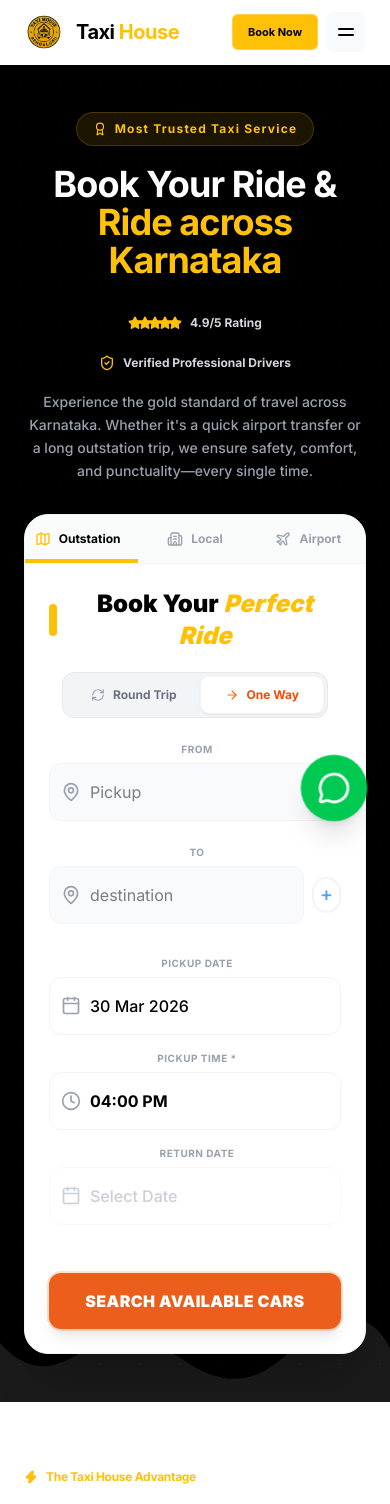
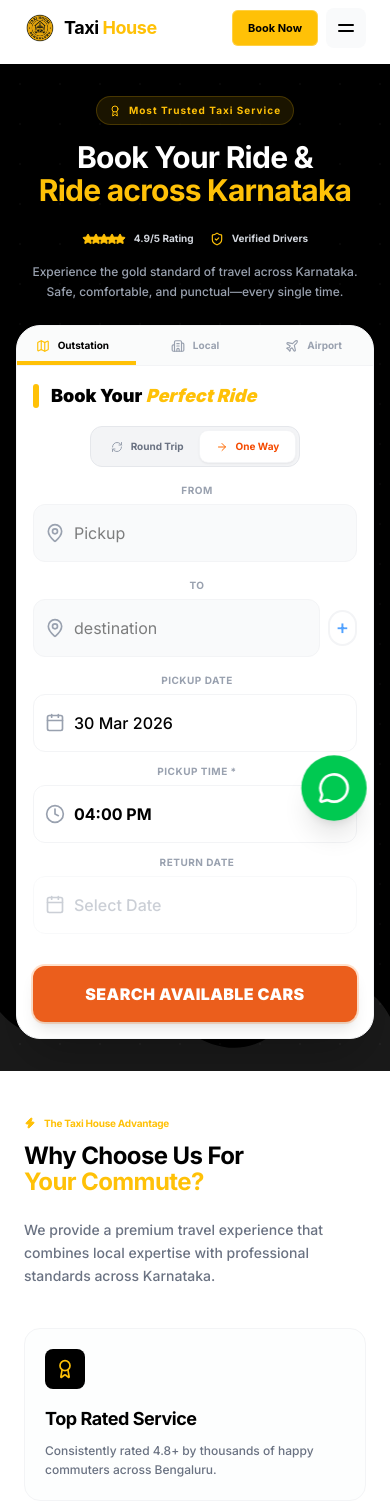
Before and after one commit to adithyack29/taxi-house-bengaluru, a React (Vite) app in the folder client/: page / in a window 390 px wide. Shown: the top 1504 px of the page. Built offline with nearby package versions, Linux system fonts and the light colour scheme.

Commit message:
Global mobile-first UI overhaul: compacted all sections, scaled down typography, and refined spacing for a clean, premium experience.

```diff
--- a/client/src/components/BookingForm.jsx
+++ b/client/src/components/BookingForm.jsx
@@ -243,11 +243,11 @@ const BookingForm = () => {
                 setActiveTab(tab.id);
                 setFareEstimate(null);
               }}
-              className={`flex-1 flex items-center justify-center space-x-2 py-4 text-xs sm:text-sm font-bold transition-all relative ${
+              className={`flex-1 flex items-center justify-center space-x-2 py-3 sm:py-4 text-[10px] sm:text-sm font-bold transition-all relative ${
                 isActive ? 'text-secondary' : 'text-gray-400 hover:text-secondary/70'
               }`}
             >
-              <Icon size={16} className={isActive ? 'text-primary' : 'text-gray-400'} />
+              <Icon size={14} className={isActive ? 'text-primary' : 'text-gray-400'} />
               <span>{tab.label}</span>
               {isActive && (
                 <motion.div
@@ -260,9 +260,9 @@ const BookingForm = () => {
         })}
       </div>
 
-      <div className="p-6 sm:p-8">
-        <h2 className="text-2xl font-black text-secondary mb-5 flex items-center space-x-3">
-          <div className="w-2 h-8 bg-primary rounded-full" />
+      <div className="p-4 sm:p-8">
+        <h2 className="text-lg sm:text-2xl font-black text-secondary mb-4 flex items-center space-x-3">
+          <div className="w-1.5 h-6 bg-primary rounded-full" />
           <span>Book Your <span className="text-primary italic">Perfect Ride</span></span>
         </h2>
 
@@ -279,7 +279,7 @@ const BookingForm = () => {
         <form onSubmit={handleSubmit} className="space-y-4">
           {/* Specific Selectors based on Tab */}
           {activeTab === 'outstation' && (
-            <div className="flex justify-center mb-6">
+            <div className="flex justify-center mb-4 sm:mb-6">
               <div className="flex bg-gray-100 p-1 rounded-xl border border-gray-200">
                 {[
                   { id: 'two-way', label: 'Round Trip', icon: RefreshCw },
@@ -292,13 +292,13 @@ const BookingForm = () => {
                       key={type.id}
                       type="button"
                       onClick={() => setFormData({ ...formData, tripType: type.id })}
-                      className={`flex items-center space-x-2 px-6 py-2.5 rounded-lg text-xs font-bold transition-all ${
+                      className={`flex items-center space-x-2 px-4 sm:px-6 py-2 rounded-lg text-[10px] sm:text-xs font-bold transition-all ${
                         isSelected
                           ? 'bg-white text-orange-600 shadow-sm ring-1 ring-gray-100'
                           : 'text-gray-500 hover:text-gray-700'
                       }`}
                     >
-                      <Icon size={14} className={isSelected ? 'text-orange-500' : 'text-gray-400'} />
+                      <Icon size={12} className={isSelected ? 'text-orange-500' : 'text-gray-400'} />
                       <span>{type.label}</span>
                     </button>
                   );
@@ -308,9 +308,9 @@ const BookingForm = () => {
           )}
 
           {activeTab === 'outstation' ? (
-            <div className="space-y-8 animate-in fade-in duration-300">
+            <div className="space-y-4 sm:space-y-8 animate-in fade-in duration-300">
               {/* Row 1: From/To */}
-              <div className="grid grid-cols-1 md:grid-cols-2 gap-6 relative">
+              <div className="grid grid-cols-1 md:grid-cols-2 gap-4 sm:gap-6 relative">
                 <div className="space-y-1.5">
                   <label className="block text-[10px] font-bold text-gray-400 uppercase ml-1 tracking-wider">From</label>
                   <LocationInput
@@ -378,7 +378,7 @@ const BookingForm = () => {
               )}
 
               {/* Row 2: Date/Time/Return */}
-              <div className="grid grid-cols-1 sm:grid-cols-3 gap-4">
+              <div className="grid grid-cols-1 sm:grid-cols-3 gap-3 sm:gap-4">
                 <div className="space-y-1.5">
                   <label className="block text-[10px] font-bold text-gray-400 uppercase ml-1 tracking-wider">Pickup Date</label>
                   <CustomDatePicker
@@ -424,9 +424,9 @@ const BookingForm = () => {
               </button>
             </div>
           ) : activeTab === 'local' ? (
-            <div className="space-y-6 animate-in fade-in duration-300">
+            <div className="space-y-4 sm:space-y-6 animate-in fade-in duration-300">
               {/* Row 1: City & Package */}
-              <div className="grid grid-cols-1 sm:grid-cols-2 gap-6">
+              <div className="grid grid-cols-1 sm:grid-cols-2 gap-4 sm:gap-6">
                 <div className="space-y-1.5">
                   <label className="block text-[10px] font-bold text-gray-400 uppercase ml-1 tracking-wider">City</label>
                   <div className="relative group">
@@ -527,7 +527,7 @@ const BookingForm = () => {
               </button>
             </div>
           ) : (
-            <div className="space-y-8 animate-in fade-in duration-300">
+            <div className="space-y-4 sm:space-y-8 animate-in fade-in duration-300">
               {/* Airport Tab Content */}
               <div className="flex justify-center mb-4">
                 <div className="flex bg-gray-100 p-1 rounded-xl border border-gray-200">
--- a/client/src/components/Footer.jsx
+++ b/client/src/components/Footer.jsx
@@ -18,8 +18,8 @@ const Footer = () => {
 
           {/* Quick Links */}
           <div className="col-span-1 text-center sm:text-left">
-            <h4 className="text-[10px] font-bold text-white/40 mb-2 sm:mb-6">Quick Links</h4>
-            <ul className="space-y-2 sm:space-y-4 text-xs sm:text-lg font-medium">
+            <h4 className="text-[10px] font-bold text-white/40 mb-1.5 sm:mb-6 uppercase tracking-wider">Quick Links</h4>
+            <ul className="space-y-1 sm:space-y-4 text-xs sm:text-lg font-medium">
               <li><Link to="/" className="text-white/80 hover:text-primary transition-all duration-300">Home</Link></li>
               <li><Link to="/services" className="text-white/80 hover:text-primary transition-all duration-300">Services</Link></li>
               <li><Link to="/fleet" className="text-white/80 hover:text-primary transition-all duration-300">Fleet</Link></li>
@@ -29,12 +29,12 @@ const Footer = () => {
 
           {/* Services */}
           <div className="col-span-1 text-center sm:text-left">
-            <h4 className="text-[10px] font-bold text-white/40 mb-2 sm:mb-6">Services</h4>
-            <ul className="space-y-2 sm:space-y-4 text-xs sm:text-lg font-medium text-white/80">
-              <li className="hover:text-primary transition-colors cursor-default text-xs sm:text-lg">Local</li>
-              <li className="hover:text-primary transition-colors cursor-default text-xs sm:text-lg">Airport</li>
-              <li className="hover:text-primary transition-colors cursor-default text-xs sm:text-lg">Outstation</li>
-              <li className="hover:text-primary transition-colors cursor-default text-xs sm:text-lg">Corporate</li>
+            <h4 className="text-[10px] font-bold text-white/40 mb-1.5 sm:mb-6 uppercase tracking-wider">Services</h4>
+            <ul className="space-y-1 sm:space-y-4 text-xs sm:text-lg font-medium text-white/80">
+              <li className="hover:text-primary transition-colors cursor-default">Local</li>
+              <li className="hover:text-primary transition-colors cursor-default">Airport</li>
+              <li className="hover:text-primary transition-colors cursor-default">Outstation</li>
+              <li className="hover:text-primary transition-colors cursor-default">Corporate</li>
             </ul>
           </div>
 
--- a/client/src/components/Hero.jsx
+++ b/client/src/components/Hero.jsx
@@ -5,23 +5,23 @@ import { motion } from 'framer-motion';
 
 const Hero = () => {
   return (
-    <div className="relative min-h-[70vh] lg:min-h-[85vh] flex items-center bg-secondary pb-12 sm:pb-20 overflow-hidden">
+    <div className="relative min-h-[60vh] lg:min-h-[85vh] flex items-center bg-secondary pb-8 sm:pb-20 overflow-hidden">
       {/* Background Pattern - Subtle */}
       <div className="absolute inset-0 z-0 overflow-hidden opacity-[0.03]">
         <div className="absolute inset-x-0 top-0 h-full w-full bg-[radial-gradient(#fff_1px,transparent_1px)] [background-size:40px_40px]"></div>
       </div>
 
-      <div className="max-w-7xl mx-auto px-6 sm:px-8 lg:px-12 w-full relative z-[10] pt-12 lg:pt-16">
-        <div className="flex flex-col items-center text-center space-y-8 sm:space-y-10">
+      <div className="max-w-7xl mx-auto px-4 sm:px-8 lg:px-12 w-full relative z-[10] pt-8 lg:pt-16">
+        <div className="flex flex-col items-center text-center space-y-6 sm:space-y-10">
 
           {/* Text Content */}
-          <div className="text-white space-y-5 max-w-4xl mx-auto">
+          <div className="text-white space-y-4 max-w-4xl mx-auto">
             <motion.div
               initial={{ opacity: 0, x: -20 }}
               animate={{ opacity: 1, x: 0 }}
-              className="inline-flex items-center space-x-2 px-4 py-2 rounded-full bg-primary/10 text-primary font-bold text-xs tracking-widest border border-primary/20 backdrop-blur-sm"
+              className="inline-flex items-center space-x-2 px-3 py-1.5 rounded-full bg-primary/10 text-primary font-bold text-[10px] tracking-widest border border-primary/20 backdrop-blur-sm"
             >
-              <Award size={14} />
+              <Award size={12} />
               <span>Most Trusted Taxi Service</span>
             </motion.div>
 
@@ -29,7 +29,7 @@ const Hero = () => {
               initial={{ opacity: 0, y: 20 }}
               animate={{ opacity: 1, y: 0 }}
               transition={{ delay: 0.1 }}
-              className="text-4xl sm:text-5xl md:text-6xl lg:text-7xl font-bold leading-[1.05] tracking-tight block"
+              className="text-3xl sm:text-5xl md:text-6xl lg:text-7xl font-bold leading-[1.1] tracking-tight block px-2"
             >
               Book Your Ride & <br />
               <span className="text-primary">Ride across Karnataka</span>
@@ -39,18 +39,18 @@ const Hero = () => {
               initial={{ opacity: 0 }}
               animate={{ opacity: 1 }}
               transition={{ delay: 0.3 }}
-              className="flex flex-wrap items-center justify-center gap-6 pt-4"
+              className="flex flex-wrap items-center justify-center gap-4 pt-2"
             >
               <div className="flex items-center space-x-2">
                 <div className="flex -space-x-1">
-                  {[1,2,3,4,5].map(i => <Star key={i} size={14} className="fill-primary text-primary" />)}
+                  {[1,2,3,4,5].map(i => <Star key={i} size={12} className="fill-primary text-primary" />)}
                 </div>
-                <span className="text-xs font-bold text-gray-300">4.9/5 Rating</span>
+                <span className="text-[10px] font-bold text-gray-300">4.9/5 Rating</span>
               </div>
-              <div className="h-4 w-px bg-gray-700 hidden sm:block" />
+              <div className="h-3 w-px bg-gray-700 hidden sm:block" />
               <div className="flex items-center space-x-2">
-                <ShieldCheck size={16} className="text-primary" />
-                <span className="text-xs font-bold text-gray-300">Verified Professional Drivers</span>
+                <ShieldCheck size={14} className="text-primary" />
+                <span className="text-[10px] font-bold text-gray-300">Verified Drivers</span>
               </div>
             </motion.div>
 
@@ -58,9 +58,9 @@ const Hero = () => {
               initial={{ opacity: 0 }}
               animate={{ opacity: 1 }}
               transition={{ delay: 0.4 }}
-              className="text-sm sm:text-base text-gray-400 max-w-xl mx-auto leading-relaxed font-medium"
+              className="text-xs sm:text-base text-gray-400 max-w-lg mx-auto leading-relaxed font-medium px-4"
             >
-              Experience the gold standard of travel across Karnataka. Whether it's a quick airport transfer or a long outstation trip, we ensure safety, comfort, and punctuality—every single time.
+              Experience the gold standard of travel across Karnataka. Safe, comfortable, and punctual—every single time.
             </motion.p>
           </div>
 
--- a/client/src/components/WhyChooseUs.jsx
+++ b/client/src/components/WhyChooseUs.jsx
@@ -43,21 +43,21 @@ const WhyChooseUs = () => {
   const isHoverable = useHoverQuery();
 
   return (
-    <section className="py-16 lg:py-24 bg-white overflow-hidden px-6 sm:px-8 lg:px-12">
+    <section className="py-10 sm:py-16 lg:py-24 bg-white overflow-hidden px-6 sm:px-8 lg:px-12">
       <div className="max-w-7xl mx-auto">
 
-        <div className="flex flex-col lg:flex-row items-start justify-between mb-16 gap-8">
+        <div className="flex flex-col lg:flex-row items-start justify-between mb-10 sm:mb-16 gap-6 sm:gap-8">
           <motion.div
             initial={{ opacity: 0, x: -20 }}
             whileInView={{ opacity: 1, x: 0 }}
             viewport={{ once: true }}
             className="text-left lg:max-w-2xl"
           >
-            <div className="inline-flex items-center space-x-2 text-primary font-bold tracking-tight text-xs mb-4">
-              <Zap size={14} className="fill-primary" />
+            <div className="inline-flex items-center space-x-2 text-primary font-bold tracking-tight text-[10px] sm:text-xs mb-3 sm:mb-4">
+              <Zap size={12} sm:size={14} className="fill-primary" />
               <span>The Taxi House Advantage</span>
             </div>
-            <h2 className="text-4xl sm:text-5xl lg:text-7xl font-bold text-secondary leading-[1.1] tracking-tight">
+            <h2 className="text-2xl sm:text-4xl md:text-5xl lg:text-7xl font-bold text-secondary leading-[1.1] tracking-tight">
               Why Choose Us For <br />
               <span className="text-primary">Your Commute?</span>
             </h2>
@@ -78,7 +78,7 @@ const WhyChooseUs = () => {
           initial="hidden"
           whileInView="show"
           viewport={{ once: true }}
-          className="grid grid-cols-1 md:grid-cols-2 lg:grid-cols-4 gap-8"
+          className="grid grid-cols-1 md:grid-cols-2 lg:grid-cols-4 gap-4 sm:gap-8"
         >
           {features.map((feature, idx) => {
             const Icon = feature.icon;
@@ -86,13 +86,13 @@ const WhyChooseUs = () => {
               <motion.div
                 key={idx}
                 variants={itemVariants}
-                className="group p-8 rounded-3xl border border-gray-100 bg-gray-50/30 hover:bg-white hover:shadow-2xl hover:shadow-primary/10 transition-all duration-300"
+                className="group p-5 sm:p-8 rounded-2xl sm:rounded-3xl border border-gray-100 bg-gray-50/30 hover:bg-white hover:shadow-2xl hover:shadow-primary/10 transition-all duration-300"
               >
-                <div className="inline-flex items-center justify-center w-12 h-12 rounded-xl bg-secondary text-primary mb-6 transition-transform">
-                  <Icon size={24} />
+                <div className="inline-flex items-center justify-center w-10 h-10 sm:w-12 sm:h-12 rounded-lg sm:rounded-xl bg-secondary text-primary mb-4 sm:mb-6 transition-transform">
+                  <Icon size={20} sm:size={24} />
                 </div>
-                <h3 className="text-xl font-bold text-secondary mb-3 tracking-tight">{feature.title}</h3>
-                <p className="text-sm text-gray-500 font-medium leading-relaxed">{feature.desc}</p>
+                <h3 className="text-lg sm:text-xl font-bold text-secondary mb-2 sm:mb-3 tracking-tight">{feature.title}</h3>
+                <p className="text-xs sm:text-sm text-gray-500 font-medium leading-relaxed">{feature.desc}</p>
               </motion.div>
             );
           })}
--- a/client/src/components/ui/navbar.tsx
+++ b/client/src/components/ui/navbar.tsx
@@ -59,16 +59,16 @@ export const Header = () => {
             <nav className={cn(
                 "w-full transition-all duration-300 ease-in-out border-b",
                 isScrolled
-                    ? "bg-white/95 backdrop-blur-md shadow-lg py-2 border-gray-100"
-                    : "bg-white py-3 border-transparent"
+                    ? "bg-white/95 backdrop-blur-md shadow-lg py-1.5 sm:py-2 border-gray-100"
+                    : "bg-white py-2 sm:py-3 border-transparent"
             )}>
                 <div className="max-w-7xl mx-auto px-6 lg:px-12 flex items-center justify-between">
                     {/* Logo Area */}
                     <div className="flex items-center">
                         <Link to="/" className="flex items-center group">
-                            <img src="/logo.png" alt="Taxi House" className="h-10 lg:h-12 w-auto object-contain transition-transform" />
-                            <div className="ml-3">
-                                <span className="text-xl lg:text-2xl font-bold tracking-tight text-secondary">Taxi <span className="text-primary">House</span></span>
+                            <img src="/logo.png" alt="Taxi House" className="h-8 lg:h-12 w-auto object-contain transition-transform" />
+                            <div className="ml-2 lg:ml-3">
+                                <span className="text-lg lg:text-2xl font-bold tracking-tight text-secondary">Taxi <span className="text-primary">House</span></span>
                             </div>
                         </Link>
                     </div>
@@ -142,8 +142,8 @@ export const Header = () => {
                             {/* Menu Header with Logo & Close */}
                             <div className="flex items-center justify-between mb-8 pb-4 border-b border-gray-50">
                                 <div className="flex items-center">
-                                    <img src="/logo.png" alt="Taxi House" className="h-8 w-auto object-contain" />
-                                    <span className="ml-2 ttext-base font-bold text-secondary">Taxi <span className="text-primary">House</span></span>
+                                    <img src="/logo.png" alt="Taxi House" className="h-7 w-auto object-contain" />
+                                    <span className="ml-2 text-sm font-bold text-secondary">Taxi <span className="text-primary">House</span></span>
                                 </div>
                                 <button
                                     onClick={() => setMenuState(false)}
@@ -153,14 +153,14 @@ export const Header = () => {
                                 </button>
                             </div>
 
-                            <ul className="space-y-2">
+                            <ul className="space-y-1">
                                 {menuItems.map((item) => (
                                     <li key={item.name}>
                                         <Link
                                             to={item.href}
                                             onClick={() => setMenuState(false)}
                                             className={cn(
-                                                "block p-4 rounded-xl text-lg font-bold transition-all",
+                                                "block p-3 rounded-xl text-base font-bold transition-all",
                                                 isActive(item.href) ? "bg-primary/10 text-primary" : "text-secondary active:bg-gray-50"
                                             )}
                                         >
--- a/client/src/pages/About.jsx
+++ b/client/src/pages/About.jsx
@@ -34,7 +34,7 @@ const About = () => {
       className="bg-background min-h-screen pt-10"
     >
       {/* Hero Section */}
-      <section className="relative h-[45vh] flex items-center justify-center overflow-hidden bg-secondary text-white">
+      <section className="relative h-[35vh] sm:h-[45vh] flex items-center justify-center overflow-hidden bg-secondary text-white">
         <div className="absolute inset-0 z-0 scale-110">
           <img
             src="/about-1.png"
@@ -50,14 +50,14 @@ const About = () => {
             animate={{ opacity: 1, y: 0 }}
             transition={{ duration: 0.8 }}
           >
-            <span className="inline-block px-4 py-1 rounded-full bg-primary/20 text-primary text-xs font-bold uppercase tracking-widest mb-6">
+            <span className="inline-block px-3 py-1 rounded-full bg-primary/20 text-primary text-[10px] font-bold uppercase tracking-widest mb-4 sm:mb-6">
               Our Story
             </span>
-            <h1 className="text-4xl md:text-6xl lg:text-7xl font-bold tracking-tight mb-8">
+            <h1 className="text-2xl sm:text-5xl md:text-6xl lg:text-7xl font-bold tracking-tight mb-4 sm:mb-8 leading-tight">
               Reliability is our <br />
               <span className="text-primary">Second Name</span>
             </h1>
-            <p className="text-lg md:text-xl text-gray-300 max-w-2xl mx-auto leading-relaxed">
+            <p className="text-xs sm:text-lg md:text-xl text-gray-300 max-w-2xl mx-auto leading-relaxed px-4">
               Serving Bengaluru and beyond since 2024, Taxi House is the gold standard in premium, safe, and professional transportation.
             </p>
           </motion.div>
@@ -66,20 +66,20 @@ const About = () => {
 
 
       {/* Story & Image Section */}
-      <section className="py-16 px-6">
+      <section className="py-10 sm:py-16 px-6">
         <div className="max-w-7xl mx-auto">
-          <div className="grid grid-cols-1 lg:grid-cols-2 gap-12 lg:gap-20 items-center">
+          <div className="grid grid-cols-1 lg:grid-cols-2 gap-8 lg:gap-20 items-center">
             <motion.div
               initial={{ opacity: 0, x: -30 }}
               whileInView={{ opacity: 1, x: 0 }}
               viewport={{ once: true }}
-              className="space-y-8"
+              className="space-y-4 sm:space-y-8"
             >
-              <h2 className="text-4xl md:text-5xl font-bold text-secondary tracking-tight">
+              <h2 className="text-2xl sm:text-4xl md:text-5xl font-bold text-secondary tracking-tight leading-tight">
                 Deep Roots in the <br />
                 <span className="text-primary">Silicon Valley of India</span>
               </h2>
-              <div className="space-y-6 text-gray-600 leading-relaxed text-base sm:text-lg">
+              <div className="space-y-4 sm:space-y-6 text-gray-600 leading-relaxed text-sm sm:text-lg">
                 <p>
                   Established in 2024, Taxi House grew from a single-car operation to one of Bengaluru's most trusted name in travel. We understand the unique pulse of this city—the fast-paced professional life, the vibrant tourism, and the need for reliable transport at any hour.
                 </p>
@@ -101,14 +101,14 @@ const About = () => {
               initial={{ opacity: 0, x: 30 }}
               whileInView={{ opacity: 1, x: 0 }}
               viewport={{ once: true }}
-              className="space-y-12"
+              className="space-y-8 sm:space-y-12"
             >
-              <div className="bg-secondary p-10 md:p-12 rounded-[2.5rem] text-white shadow-2xl">
-                <h3 className="text-2xl font-bold mb-8 flex items-center gap-3">
-                   <div className="w-2 h-8 bg-primary rounded-full" />
+              <div className="bg-secondary p-6 sm:p-10 md:p-12 rounded-[1.5rem] sm:rounded-[2.5rem] text-white shadow-2xl">
+                <h3 className="text-xl sm:text-2xl font-bold mb-5 sm:mb-8 flex items-center gap-3">
+                   <div className="w-1.5 h-6 bg-primary rounded-full" />
                    Our Mission
                 </h3>
-                <p className="text-lg text-gray-300 leading-relaxed italic mb-8">
+                <p className="text-sm sm:text-lg text-gray-300 leading-relaxed italic mb-6 sm:mb-8">
                   "To provide safe, reliable, and premium transportation solutions that allow our customers to navigate Bengaluru with complete peace of mind."
                 </p>
 
@@ -135,11 +135,11 @@ const About = () => {
       </section>
 
       {/* CTA section (Simple) */}
-      <section className="bg-primary py-20 px-6 overflow-hidden relative">
+      <section className="bg-primary py-12 sm:py-20 px-6 overflow-hidden relative">
         <div className="absolute top-0 right-0 w-64 h-64 bg-white/10 rounded-full blur-3xl -mr-32 -mt-32" />
         <div className="max-w-4xl mx-auto text-center relative z-10">
-          <h2 className="text-3xl md:text-5xl font-bold text-secondary mb-8">
-            Experience the difference <br /> with Taxi House today.
+          <h2 className="text-2xl sm:text-3xl md:text-5xl font-bold text-secondary mb-6 sm:mb-8 leading-tight">
+            Experience the difference <br className="hidden sm:block" /> with Taxi House today.
           </h2>
           <button className="px-8 py-4 bg-secondary text-primary font-bold rounded-full hover:scale-105 active:scale-95 transition-all shadow-xl group">
             <Link to="/#booking" className="flex items-center gap-2">
```
Also changed, not shown: client/src/pages/Contact.jsx (+24 -24 lines).
